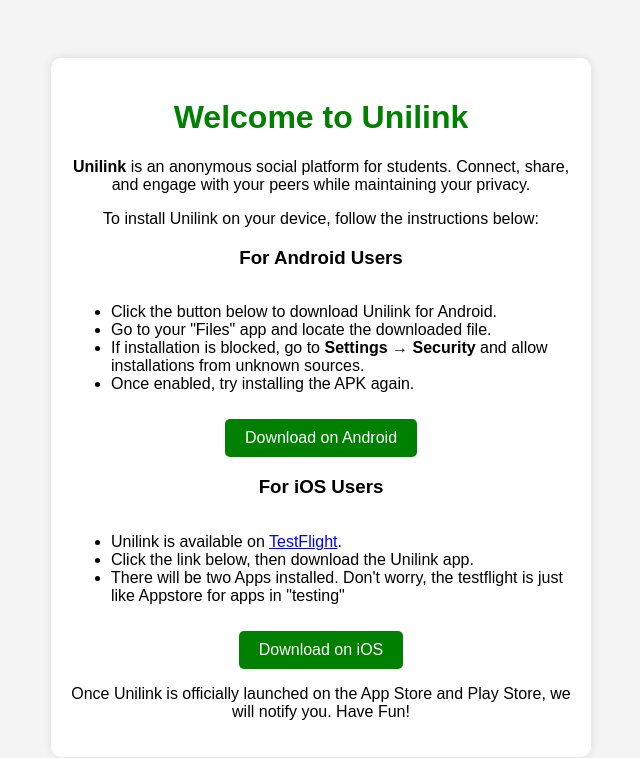
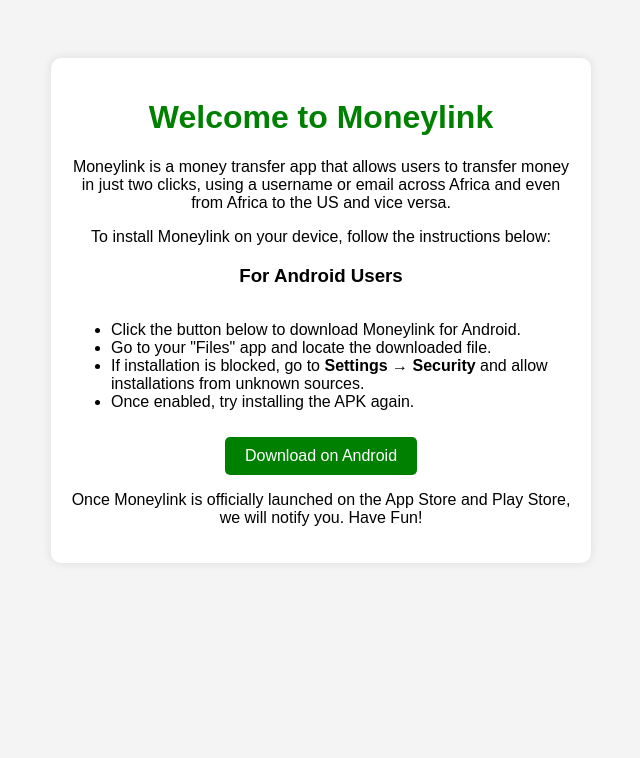
Before and after one commit to Watcher1223/Unilink-link, a plain HTML site: page index.html in a window 1280 px wide. Shown: the whole page, without its empty margins (319-959 px from the left). Drawn offline with Linux system fonts and the light colour scheme.

Commit message:
first commit

```diff
--- a/index.html
+++ b/index.html
@@ -3,7 +3,7 @@
 <head>
     <meta charset="UTF-8">
     <meta name="viewport" content="width=device-width, initial-scale=1.0">
-    <title>Download Unilink</title>
+    <title>Download Moneylink</title>
     <style>
         body {
             font-family: Arial, sans-serif;
@@ -41,28 +41,28 @@
 </head>
 <body>
     <div class="container">
-        <h1>Welcome to Unilink</h1>
-        <p><strong>Unilink</strong> is an anonymous social platform for students. Connect, share, and engage with your peers while maintaining your privacy.</p>
-        <p>To install Unilink on your device, follow the instructions below:</p>
+        <h1>Welcome to Moneylink</h1>
+        <p>Moneylink is a money transfer app that allows users to transfer money in just two clicks, using a username or email across Africa and even from Africa to the US and vice versa.</p>
+        <p>To install Moneylink on your device, follow the instructions below:</p>
 
         <h3>For Android Users</h3>
         <ul style="text-align: left; display: inline-block;">
-            <li>Click the button below to download Unilink for Android.</li>
+            <li>Click the button below to download Moneylink for Android.</li>
             <li>Go to your "Files" app and locate the downloaded file.</li>
             <li>If installation is blocked, go to <strong>Settings → Security</strong> and allow installations from unknown sources.</li>
             <li>Once enabled, try installing the APK again.</li>
         </ul>
-        <a class="download-btn" href="https://dl.dropboxusercontent.com/scl/fi/bjr4ercy3f9qtgcuz9onv/build-1741081560682.apk?rlkey=f2ciripviwz1uog8bbdaozhw4" download>Download on Android</a>
+        <a class="download-btn" href="https://dl.dropboxusercontent.com/scl/fi/g70sdlnu7t6beze5vv3ok/app-prod-debug.apk?rlkey=e189yd4l11rq7rxm0z7v2xq72&st=vdx9dddk" download>Download on Android</a>
 
-        <h3>For iOS Users</h3>
+        <!-- <h3>For iOS Users {The testflight link will be added on March 15th}</h3>
         <ul style="text-align: left; display: inline-block;">
             <li>Unilink is available on <a href="https://testflight.apple.com/join/eWyS6Vjs" target="_blank">TestFlight</a>.</li>
-            <li>Click the link below, then download the Unilink app.</li>
+            <li>Click the link below, then download the Moneylink app.</li>
             <li> There will be two Apps installed. Don't worry, the testflight is just like Appstore for apps in "testing"</li>
         </ul>
         <a class="download-btn" href="https://testflight.apple.com/join/eWyS6Vjs" target="_blank">Download on iOS</a>
-
-        <p>Once Unilink is officially launched on the App Store and Play Store, we will notify you. Have Fun!</p>
+         -->
+        <p>Once Moneylink is officially launched on the App Store and Play Store, we will notify you. Have Fun!</p>
     </div>
 </body>
 </html>
```
